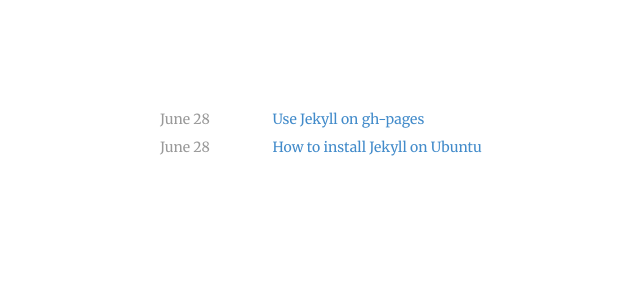
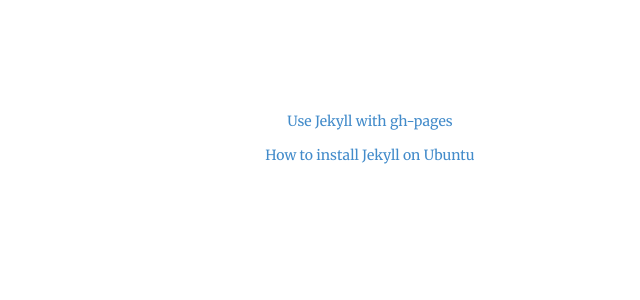
Before and after one commit to erming/erming.github.io, a Jekyll site: the page built from index.html, in a window 1280 px wide. Shown: the top 300 px of the page, without its empty margins (270-910 px from the left). Built offline with Jekyll 4.4.1, drawn with Linux system fonts in a browser that asks for light colours; Markdown is read by kramdown in place of the engine named in the settings.

Commit message:
Minor design changes

```diff
--- a/_posts/2014-06-28-use-jekyll-on-gh-pages.md
+++ b/_posts/2014-06-28-use-jekyll-with-gh-pages.md
@@ -1,6 +1,6 @@
 ---
 layout: post
-title: "Use Jekyll on gh-pages"
+title: "Use Jekyll with gh-pages"
 date: 2014-06-28 21:13
 category: programming
 ---
--- a/css/style.css
+++ b/css/style.css
@@ -21,22 +21,24 @@
 	line-height: 1.7;
 }
 pre {
-	background-color: #f6f6f6;
+	background: #f6f6f6;
 	border-top: 1px solid #eee;
-	padding: 10px;
 	border-radius: 5px;
 	overflow: auto;
+	padding: 10px;
 }
 pre code {
 	background: 0;
 	border: 0;
+	color: inherit;
 	padding: 0;
 }
 code {
 	background-color: #f6f6f6;
 	border-top: 1px solid #eee;
 	border-radius: 2px;
-	padding: 0 5px;
+	color: #d14;
+	padding: 2px 5px;
 }
 ul,
 ol {
@@ -58,6 +60,10 @@
 .highlight {
 	margin: 1em 0;
 }
+#archive {
+	line-height: 1.7em;
+	text-align: center;
+}
 #blog .date {
 	color: #999;
 }
--- a/index.html
+++ b/index.html
@@ -3,13 +3,10 @@
 title: Mattias Erming
 ---
 
-<div id="blog">
+<div id="archive">
 	{% for post in site.posts %}
 	<div class="row">
-		<div class="col-sm-3 date">
-			{{ post.date | date: "%B %e" }}
-		</div>
-		<div class="col-sm-9">
+		<div class="col-sm-12">
 			<a href="{{ post.url }}">{{ post.title }}</a>
 		</div>
 	</div>
```
